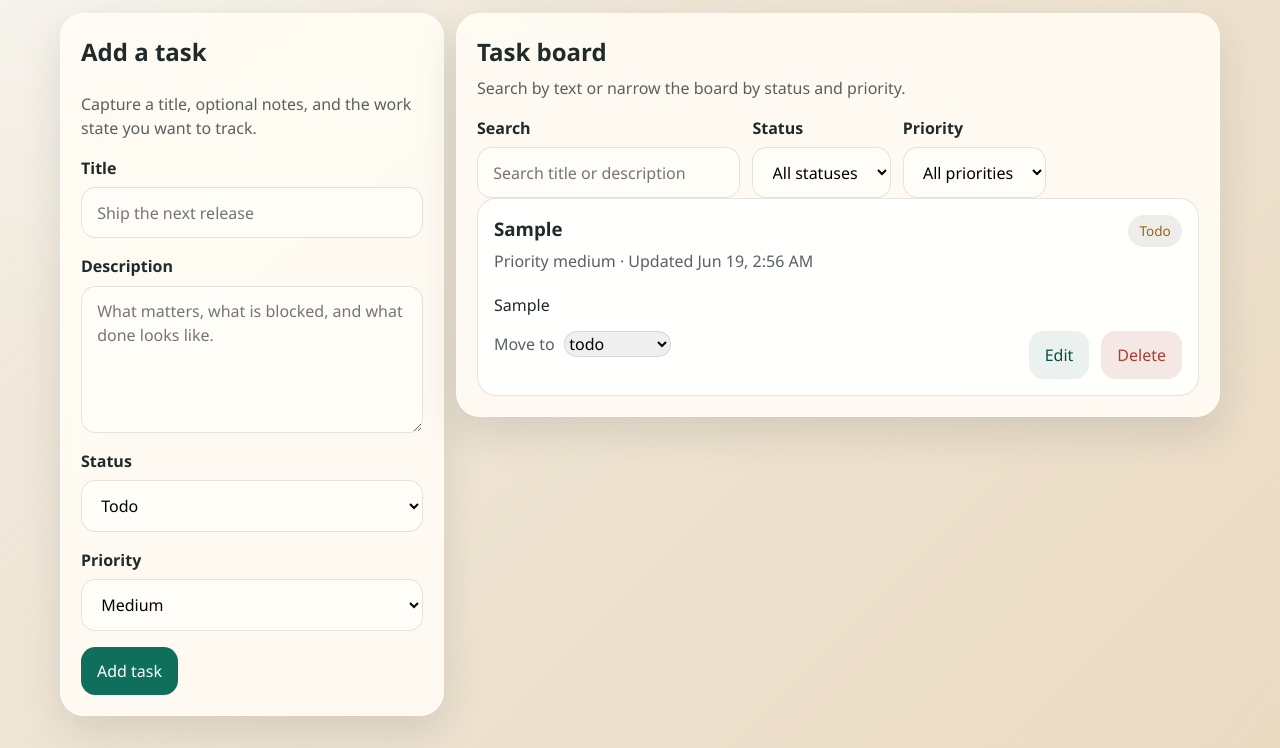
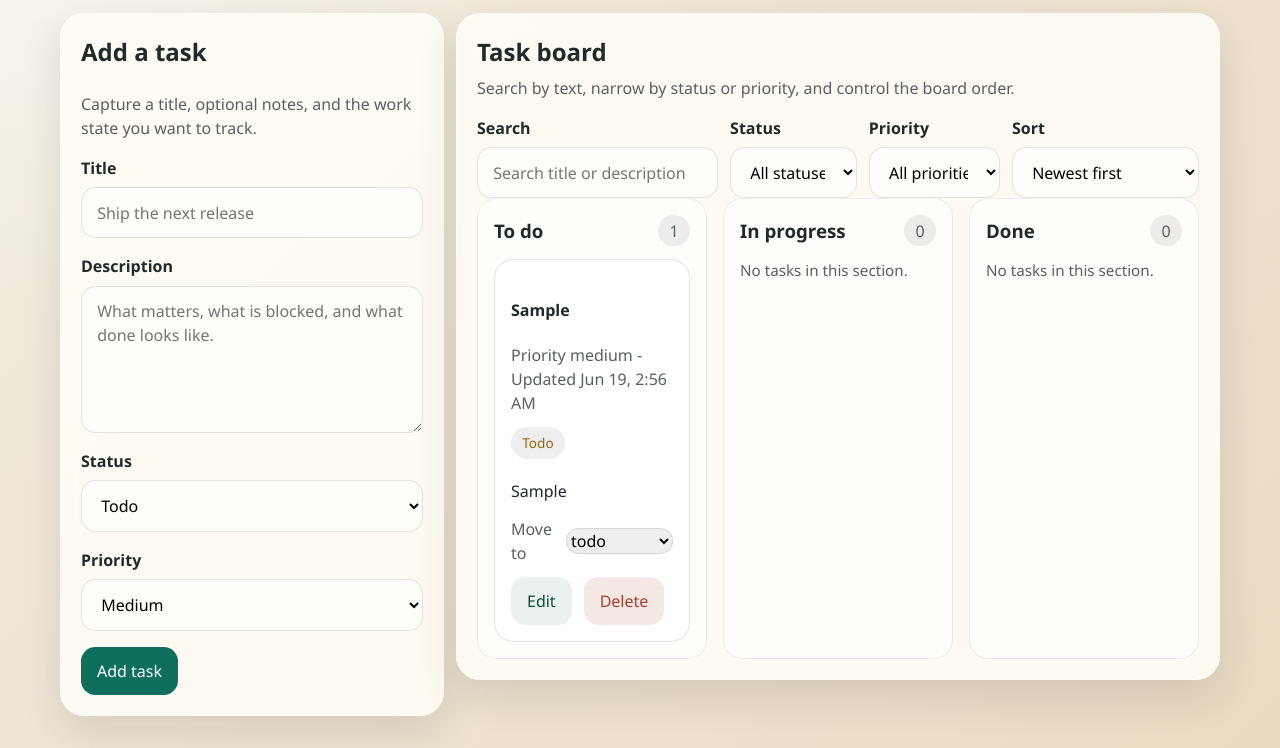
Before and after one commit to breakingthebot/Typed-Task-Manager, a website built with Vite: page index.html in a window 1280 px wide. Both pictures are taken after typing "Sample", "Sample" into the empty fields and a click on the button "Add task". Shown: the part 298-1046 px from the top of the page. Built offline with nearby package versions, Linux system fonts and the light colour scheme.

Commit message:
Add grouped board sorting controls

```diff
--- a/src/components/task-app.ts
+++ b/src/components/task-app.ts
@@ -40,7 +40,7 @@ const DEFAULT_FORM_VALUES: TaskFormValues = {
 export function createTaskApp(root: HTMLElement, taskService: TaskService): TaskApp {
   const state: TaskAppState = {
     tasks: [],
-    filters: {},
+    filters: { sort: 'updatedAt-desc' },
     mode: 'create',
     editingTaskId: null,
     formValues: { ...DEFAULT_FORM_VALUES },
@@ -190,10 +190,7 @@ export function createTaskApp(root: HTMLElement, taskService: TaskService): Task
 
     const stats = document.createElement('div');
     stats.className = 'hero-stats';
-    stats.append(
-      createStat('Visible tasks', String(state.tasks.length)),
-      createStat('Last refresh', formatTaskTimestamp(new Date().toISOString())),
-    );
+    stats.append(...createBoardStats(state.tasks));
 
     hero.append(heading, summary, stats);
 
@@ -267,6 +264,27 @@ function createStat(label: string, value: string): HTMLElement {
   return wrapper;
 }
 
+/** Builds the current visible task counters shown in the hero header. */
+function createBoardStats(tasks: Task[]): HTMLElement[] {
+  const counts: Record<TaskStatus, number> = {
+    todo: 0,
+    'in-progress': 0,
+    done: 0,
+  };
+
+  tasks.forEach((task) => {
+    counts[task.status] += 1;
+  });
+
+  return [
+    createStat('Visible tasks', String(tasks.length)),
+    createStat('To do', String(counts.todo)),
+    createStat('In progress', String(counts['in-progress'])),
+    createStat('Done', String(counts.done)),
+    createStat('Last refresh', formatTaskTimestamp(new Date().toISOString())),
+  ];
+}
+
 /** Normalizes domain and storage errors into a user-facing message. */
 function getUserMessage(error: unknown, fallback: string): string {
   if (error instanceof Error) {
--- a/src/components/task-filters.ts
+++ b/src/components/task-filters.ts
@@ -5,7 +5,12 @@
  * Created: 2026-06-18
  */
 
-import { TASK_PRIORITIES, TASK_STATUSES, type TaskFilters } from '../models/task';
+import {
+  TASK_PRIORITIES,
+  TASK_SORT_OPTIONS,
+  TASK_STATUSES,
+  type TaskFilters,
+} from '../models/task';
 
 interface TaskFilterOptions {
   filters: TaskFilters;
@@ -25,7 +30,7 @@ export function createTaskFilters(options: TaskFilterOptions): HTMLElement {
 
   const copy = document.createElement('p');
   copy.className = 'panel-copy';
-  copy.textContent = 'Search by text or narrow the board by status and priority.';
+  copy.textContent = 'Search by text, narrow by status or priority, and control the board order.';
 
   heading.append(title, copy);
 
@@ -51,23 +56,29 @@ export function createTaskFilters(options: TaskFilterOptions): HTMLElement {
       ...TASK_PRIORITIES.map((priority) => ({ value: priority, label: startCase(priority) })),
     ],
   );
+  const sortField = createFilterSelect('filter-sort', 'Sort', options.filters.sort, [
+    ...TASK_SORT_OPTIONS.map((sort) => ({ value: sort, label: getSortLabel(sort) })),
+  ]);
 
   const syncFilters = (): void => {
     options.onChange({
       query: queryField.value.trim() || undefined,
       status: (statusField.value || undefined) as TaskFilters['status'],
       priority: (priorityField.value || undefined) as TaskFilters['priority'],
+      sort: sortField.value as TaskFilters['sort'],
     });
   };
 
   queryField.addEventListener('input', syncFilters);
   statusField.addEventListener('change', syncFilters);
   priorityField.addEventListener('change', syncFilters);
+  sortField.addEventListener('change', syncFilters);
 
   controls.append(
     wrapFilter('Search', queryField),
     wrapFilter('Status', statusField),
     wrapFilter('Priority', priorityField),
+    wrapFilter('Sort', sortField),
   );
   wrapper.append(heading, controls);
   return wrapper;
@@ -132,3 +143,12 @@ function startCase(value: string): string {
     .map((part) => part.charAt(0).toUpperCase() + part.slice(1))
     .join(' ');
 }
+
+/** Converts an internal task sort option into a readable UI label. */
+function getSortLabel(value: string): string {
+  if (value === 'updatedAt-desc') return 'Newest first';
+  if (value === 'updatedAt-asc') return 'Oldest first';
+  if (value === 'priority-desc') return 'Highest priority first';
+  if (value === 'priority-asc') return 'Lowest priority first';
+  return 'Title A to Z';
+}
--- a/src/components/task-list.ts
+++ b/src/components/task-list.ts
@@ -1,6 +1,6 @@
 /**
  * src/components/task-list.ts
- * Renders the visible task cards, empty state, and quick task actions.
+ * Renders grouped status columns, task cards, and empty board states.
  * Connects to: models/task.ts, components/task-app.ts, utils/date-format.ts
  * Created: 2026-06-18
  */
@@ -16,7 +16,7 @@ interface TaskListOptions {
   onStatusChange(taskId: string, status: TaskStatus): void;
 }
 
-/** Creates the task list or an appropriate empty/error state. */
+/** Creates grouped task sections or an appropriate empty/error state. */
 export function createTaskList(options: TaskListOptions): HTMLElement {
   const wrapper = document.createElement('div');
   wrapper.className = 'task-list';
@@ -36,15 +36,59 @@ export function createTaskList(options: TaskListOptions): HTMLElement {
     return wrapper;
   }
 
+  const board = document.createElement('div');
+  board.className = 'task-board-grid';
+
+  TASK_STATUSES.forEach((status) => {
+    board.append(createStatusColumn(status, options.tasks, options));
+  });
+
+  wrapper.append(board);
+  return wrapper;
+}
+
+/** Creates one status column and the cards currently visible within it. */
+function createStatusColumn(
+  status: TaskStatus,
+  tasks: Task[],
+  options: TaskListOptions,
+): HTMLElement {
+  const section = document.createElement('section');
+  section.className = `task-column task-column-${status}`;
+  section.setAttribute('aria-label', `${status} tasks`);
+
+  const sectionHeader = document.createElement('div');
+  sectionHeader.className = 'task-column-header';
+
+  const title = document.createElement('h3');
+  title.textContent = formatStatusHeading(status);
+
+  const count = document.createElement('span');
+  count.className = 'task-column-count';
+
+  const tasksForStatus = tasks.filter((task) => task.status === status);
+  count.textContent = `${tasksForStatus.length}`;
+
+  sectionHeader.append(title, count);
+  section.append(sectionHeader);
+
+  if (tasksForStatus.length === 0) {
+    const emptyMessage = document.createElement('p');
+    emptyMessage.className = 'task-column-empty';
+    emptyMessage.textContent = 'No tasks in this section.';
+    section.append(emptyMessage);
+    return section;
+  }
+
   const list = document.createElement('ul');
   list.className = 'task-card-list';
 
-  options.tasks.forEach((task) => {
+  tasksForStatus.forEach((task) => {
     list.append(createTaskCard(task, options));
   });
 
-  wrapper.append(list);
-  return wrapper;
+  section.append(list);
+  return section;
 }
 
 /** Creates one task card with status, timestamps, and quick actions. */
@@ -57,12 +101,12 @@ function createTaskCard(task: Task, options: TaskListOptions): HTMLElement {
 
   const titleGroup = document.createElement('div');
 
-  const title = document.createElement('h3');
+  const title = document.createElement('h4');
   title.textContent = task.title;
 
   const meta = document.createElement('p');
   meta.className = 'task-meta';
-  meta.textContent = `Priority ${task.priority} · Updated ${formatTaskTimestamp(task.updatedAt)}`;
+  meta.textContent = `Priority ${task.priority} - Updated ${formatTaskTimestamp(task.updatedAt)}`;
 
   titleGroup.append(title, meta);
 
@@ -139,3 +183,10 @@ function createEmptyState(titleText: string, copyText: string): HTMLElement {
   wrapper.append(title, copy);
   return wrapper;
 }
+
+/** Converts a task status slug into the section heading used on the board. */
+function formatStatusHeading(status: TaskStatus): string {
+  if (status === 'todo') return 'To do';
+  if (status === 'in-progress') return 'In progress';
+  return 'Done';
+}
--- a/src/models/task.ts
+++ b/src/models/task.ts
@@ -7,9 +7,17 @@
 
 export const TASK_STATUSES = ['todo', 'in-progress', 'done'] as const;
 export const TASK_PRIORITIES = ['low', 'medium', 'high'] as const;
+export const TASK_SORT_OPTIONS = [
+  'updatedAt-desc',
+  'updatedAt-asc',
+  'priority-desc',
+  'priority-asc',
+  'title-asc',
+] as const;
 
 export type TaskStatus = (typeof TASK_STATUSES)[number];
 export type TaskPriority = (typeof TASK_PRIORITIES)[number];
+export type TaskSortOption = (typeof TASK_SORT_OPTIONS)[number];
 
 export interface Task {
   id: string;
@@ -39,6 +47,7 @@ export interface TaskFilters {
   query?: string;
   status?: TaskStatus;
   priority?: TaskPriority;
+  sort?: TaskSortOption;
 }
 
 export interface ValidationIssue {
--- a/src/services/task-service.ts
+++ b/src/services/task-service.ts
@@ -7,8 +7,8 @@
 
 import { STORAGE_KEY, STORAGE_VERSION } from '../config/app-config';
 import type { StoredCollection, StorageAdapter } from '../models/storage';
-import type { Task, TaskDraft, TaskFilters, TaskUpdate } from '../models/task';
-import { filterBy, removeById, replaceById, sortBy } from '../utils/collection';
+import type { Task, TaskDraft, TaskFilters, TaskPriority, TaskUpdate } from '../models/task';
+import { filterBy, removeById, replaceById } from '../utils/collection';
 import { log } from '../utils/logger';
 import { sanitizeText, validateTaskInput } from '../utils/task-validation';
 
@@ -48,7 +48,7 @@ export class TaskService {
       );
     }
 
-    return sortBy(tasks, 'updatedAt', 'desc');
+    return sortTasks(tasks, filters.sort ?? 'updatedAt-desc');
   }
 
   /** Returns one task or throws when its ID does not exist. */
@@ -139,3 +139,36 @@ export class TaskService {
     if (!result.isValid) throw new TaskValidationError(result.issues.map(({ message }) => message));
   }
 }
+
+const PRIORITY_RANK: Record<TaskPriority, number> = {
+  low: 0,
+  medium: 1,
+  high: 2,
+};
+
+/** Sorts tasks using the active board sort mode. */
+function sortTasks(tasks: Task[], sort: TaskFilters['sort']): Task[] {
+  const sorted = [...tasks];
+
+  if (sort === 'updatedAt-asc') {
+    return sorted.sort((left, right) => left.updatedAt.localeCompare(right.updatedAt));
+  }
+
+  if (sort === 'priority-desc') {
+    return sorted.sort(
+      (left, right) => PRIORITY_RANK[right.priority] - PRIORITY_RANK[left.priority],
+    );
+  }
+
+  if (sort === 'priority-asc') {
+    return sorted.sort(
+      (left, right) => PRIORITY_RANK[left.priority] - PRIORITY_RANK[right.priority],
+    );
+  }
+
+  if (sort === 'title-asc') {
+    return sorted.sort((left, right) => left.title.localeCompare(right.title));
+  }
+
+  return sorted.sort((left, right) => right.updatedAt.localeCompare(left.updatedAt));
+}
--- a/src/styles/app.css
+++ b/src/styles/app.css
@@ -172,6 +172,43 @@ select:focus-visible {
   gap: 1rem;
 }
 
+.task-board-grid {
+  display: grid;
+  gap: 1rem;
+}
+
+.task-column {
+  display: grid;
+  gap: 0.85rem;
+  align-content: start;
+  padding: 1rem;
+  border-radius: 1.2rem;
+  background: rgba(255, 255, 255, 0.52);
+  border: 1px solid rgba(31, 42, 42, 0.08);
+}
+
+.task-column-header {
+  display: flex;
+  align-items: center;
+  justify-content: space-between;
+  gap: 0.75rem;
+}
+
+.task-column-count {
+  min-width: 2rem;
+  padding: 0.2rem 0.65rem;
+  border-radius: 999px;
+  text-align: center;
+  background: rgba(31, 42, 42, 0.08);
+  color: var(--muted);
+}
+
+.task-column-empty {
+  margin: 0;
+  color: var(--muted);
+  font-size: 0.95rem;
+}
+
 .field {
   display: grid;
   gap: 0.45rem;
@@ -312,6 +349,10 @@ select:focus-visible {
     display: grid;
     grid-template-columns: minmax(20rem, 24rem) minmax(0, 1fr);
   }
+
+  .task-board-grid {
+    grid-template-columns: repeat(3, minmax(0, 1fr));
+  }
 }
 
 @media (max-width: 640px) {
```
Also changed, not shown: tests/components/task-app.test.ts (+55 -0 lines), CHANGELOG.md, README.md.
